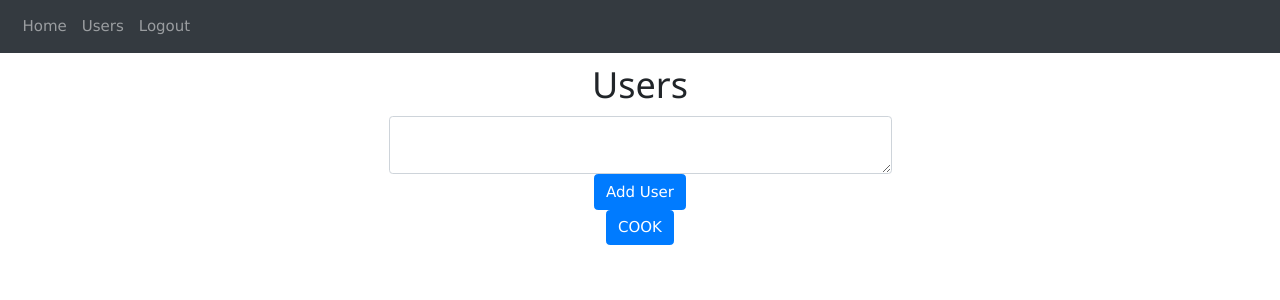
After one commit to Kjres5/CS50-Bill-Split, a Flask app: page /users in a window 1280 px wide. The commit adds this page. Shown: the top 300 px of the page. Run offline with Flask 3, Linux system fonts and the light colour scheme; a user stored in the database is signed in; some libraries are stand-ins or nearby versions.

Commit message:
- Added User page - Home page improvement (Drop down bar drawing users from User page - Added a result tab displaying final calculation of expense added - Added specific viewing of each users receive and owed transaction using tabs

```diff
--- a/website/models.py
+++ b/website/models.py
@@ -22,3 +22,4 @@ class User(db.Model, UserMixin):
 	password = db.Column(db.String(150))
 	first_name = db.Column(db.String(150))
 	notes = db.relationship('Note')
+	transactions = db.relationship('Transaction')
--- a/website/static/index.js
+++ b/website/static/index.js
@@ -1,8 +1,45 @@
-function deleteNote(noteId) {
-    fetch("/delete-note", {
-      method: "POST",
-      body: JSON.stringify({ noteId: noteId }),
-    }).then((_res) => {
-      window.location.href = "/";
-    });
+function deleteTransaction(transactionId) {
+  console.log("DELETING IN JS")
+  fetch("/delete-transaction", {
+    method: "POST",
+    body: JSON.stringify({ transactionId: transactionId }),
+  }).then((_res) => {
+    window.location.href = "/";
+  });
+}
+
+function openPeople(peopleName) {
+  var i;
+  var x = document.getElementsByClassName("people");
+  for (i = 0; i < x.length; i++) {
+    x[i].style.display = "none";
   }
+  document.getElementById(peopleName).style.display = "block";
+}
+
+function addUser(name){
+  document.getElementById("new_user").value = "";
+  let el = document.createElement("li");
+  el.classList.add("list-group-item");
+  el.id = name;
+  let close_btn = document.createElement("button");
+  close_btn.classList.add("close");
+  close_btn.setAttribute("type", "button");
+  close_btn.addEventListener("click", (e)=>deleteUser(name));
+  close_btn.innerHTML = '<span aria-hidden="true">&times;</span>';
+  let sp = document.createElement("span");
+  sp.innerHTML = name;
+  el.appendChild(sp);
+  el.appendChild(close_btn);
+  let inp = document.createElement("input");
+  inp.setAttribute("name", "users");
+  inp.setAttribute("value", name);
+  inp.style = "display: none";
+  el.appendChild(inp);
+  document.getElementById("users").appendChild(el);
+}
+
+
+function deleteUser(name){
+  document.getElementById(name).remove();
+}
--- a/website/templates/base.html
+++ b/website/templates/base.html
@@ -18,6 +18,7 @@
       rel="stylesheet"
       href="{{ url_for('static', filename='style.css') }}"
     />
+    <link rel="stylesheet" href="https://www.w3schools.com/w3css/4/w3.css">
 
     <title>{% block title %}Home{% endblock %}</title>
   </head>
@@ -42,6 +43,7 @@
         <div class="navbar-nav">
           {% if user.is_authenticated %}
           <a class="nav-item nav-link" id="home" href="/">Home</a>
+          <a class="nav-item nav-link" href="/users">Users</a>
           <a class="nav-item nav-link" id="logout" href="/logout">Logout</a>
           {% else %}
           <a class="nav-item nav-link" id="login" href="/login">Login</a>
--- /dev/null
+++ b/website/templates/users.html
@@ -0,0 +1,34 @@
+{% extends "base.html" %} {% block title %}Home{% endblock %} {% block content
+  %}
+
+  <h1 align="center">Users</h1>
+
+		<div style="display: grid; grid-template-columns: auto auto auto;">
+			<div class="dataColumn">
+			</div>
+			<div class="dataColumn">
+				<textarea name="expense" id="new_user" class="form-control userInput"></textarea>
+			</div>
+			<div class="dataColumn">
+			</div>
+		</div>
+		<div align="center">
+      <button class="btn btn-primary" onclick="addUser(document.getElementById('new_user').value)">Add User</button>
+    </div>
+  <form method="POST">
+  	<ul class="list-group list-group-flush" id="users">
+      {% for user in users %}
+      <li class="list-group-item" id="{{user}}">
+        <span>{{user}}</span>
+      <button class="close" type="button" onclick="deleteUser('{{user}}')">
+        <span aria-hidden="true">&times;</span>
+      </button>
+      <input style="display:none;" value="{{user}}" name="users">
+      </li>
+      {% endfor %}
+    </ul>
+    <div align="center">
+      <button class="btn btn-primary" type="submit">COOK</button>
+    </div>
+	</form>
+  {% endblock %}
--- a/website/views.py
+++ b/website/views.py
@@ -1,20 +1,41 @@
-from flask import Blueprint, render_template, request, flash, jsonify
+from flask import Blueprint, render_template, request, flash, jsonify, session, redirect
 from flask_login import login_required, current_user
 from .models import Note, Transaction
 from . import db
 import json
+from .bill import calculate
 
 views = Blueprint('views', __name__)
 
+@views.route('/users', methods=['GET', 'POST'])
+@login_required
+def users():
+  if request.method == 'POST':
+    users = request.form.getlist('users')
+    session["users"] = users
+    return redirect("/")
+  users = session.get("users")
+  if users is None:
+    users = list()
+  return render_template("users.html", user=current_user, users = users)
 
 @views.route('/', methods=['GET', 'POST'])
 @login_required
 def home():
+  users = session.get("users")
+  if users is None or users == []:
+    flash('Please input user', category='error')
+    return redirect('/users')
   if request.method == 'POST':
     name = request.form.get("user_name")
     expense = request.form.get("expense")
     cost = request.form.get("cost")
-    if not cost.isnumeric(): flash('Cost is not numeric', category='error')
+    if not cost.isnumeric():
+      flash('Cost is not numeric', category='error')
+      return render_template("home.html", user=current_user, users = users)
+    if expense == "":
+      flash('Please input expense', category='error')
+      return render_template("home.html", user=current_user, users = users)
 
     new_transaction = Transaction(
       user_id = current_user.id,
@@ -28,17 +49,34 @@ def home():
 
     flash('Transaction added!', category='success')
 
-  return render_template("home.html", user=current_user)
+  # format to bill.py requirements
+  transaction_list = []
+  for tx in current_user.transactions:
+    '''
+    name -> user
+    remarks -> remarks
+    cost -> cost
+    '''
+    new_tx = {
+      "user": tx.name,
+      "remarks": tx.remarks,
+      "cost": tx.cost
+    }
+    transaction_list.append(new_tx)
+  new_bill = calculate(transaction_list, session.get("users")) if len(transaction_list) > 0 else {}
+
+  return render_template("home.html", user=current_user, payments = new_bill, users = users)
 
 
-@views.route('/delete-note', methods=['POST'])
-def delete_note():
-  note = json.loads(request.data)
-  noteId = note['noteId']
-  note = Note.query.get(noteId)
-  if note:
-    if note.user_id == current_user.id:
-      db.session.delete(note)
+@views.route('/delete-transaction', methods=['POST'])
+def delete_transaction():
+  print("deleting transaction now")
+  transaction = json.loads(request.data)
+  transactionId= transaction['transactionId']
+  transaction = Transaction.query.get(transactionId)
+  if transaction:
+    if transaction.user_id == current_user.id:
+      db.session.delete(transaction)
       db.session.commit()
 
     return jsonify({})
```
Also changed, not shown: pyproject.toml (added, +19 -0 lines), website/bill.py (+73 -86 lines), website/templates/home.html (+52 -5 lines), instance/database.db (added), 3 other files.
